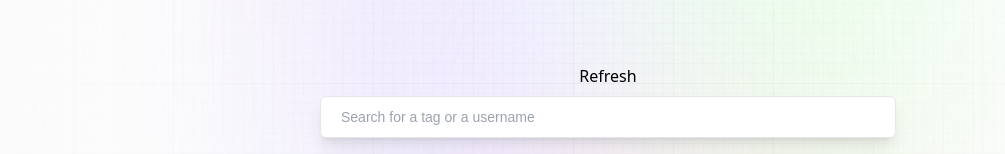
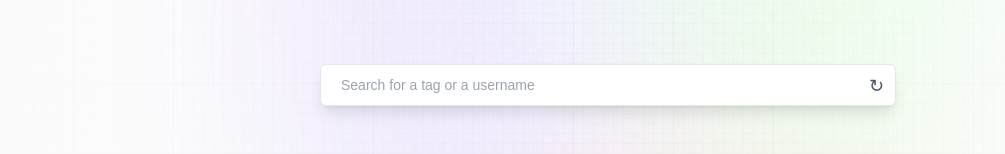
Before and after one commit to harshit081/project-vicharvault, a Next.js app: page / in a window 1280 px wide. Shown: the part 322-476 px from the top of the page, without its empty margins (32-1037 px from the left). Built offline with nearby package versions, Linux system fonts and the light colour scheme; no server answers; the database is empty.

Commit message:
Replace refresh button with an icon and improve accessibility attributes

```diff
--- a/components/Feed.jsx
+++ b/components/Feed.jsx
@@ -89,7 +89,6 @@ const Feed = () => {
 
   return (
     <section className='feed'>
-      <button onClick={fetchPosts}>Refresh</button>
       <form className='relative w-full flex-center'>
         <input
           type='text'
@@ -99,6 +98,15 @@ const Feed = () => {
           required
           className='search_input peer'
         />
+        <button
+          type='button'
+          onClick={fetchPosts}
+          aria-label='Refresh prompts'
+          title='Refresh prompts'
+          className='absolute right-3 top-1/2 -translate-y-1/2 text-lg text-gray-600 hover:text-black transition-colors'
+        >
+          ↻
+        </button>
       </form>
 
       {/* All Prompts */}
```
